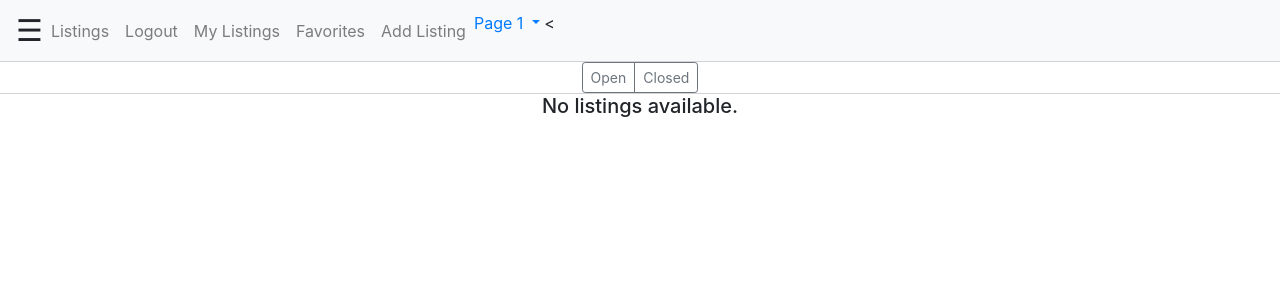
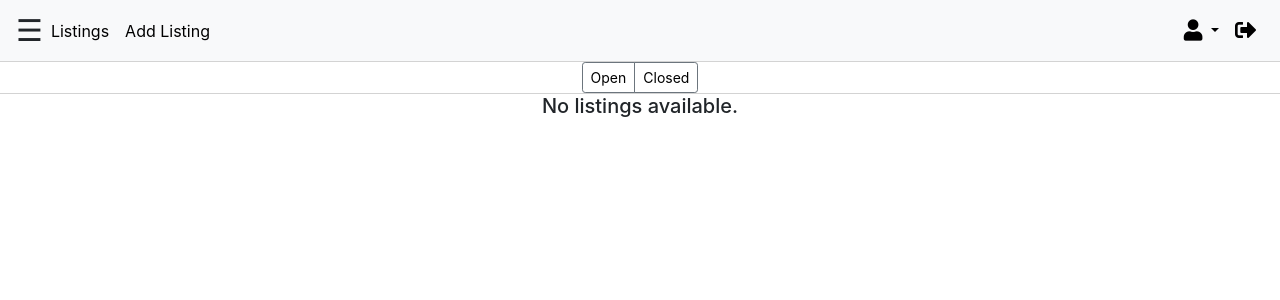
Before and after one commit to Mihaaai/RealEstateMarketplace, a Django app: page /list/my-listings/open in a window 1280 px wide. Shown: the top 300 px of the page. Run offline with Django 3.2, Linux system fonts and the light colour scheme; the visitor is signed in with stand-in values (Sample User, id 1); data that the repository does not hold is empty; some libraries are stand-ins or nearby versions.

Commit message:
changed navbar

```diff
--- a/project/RealEstateMarketPlace/static/css/main.css
+++ b/project/RealEstateMarketPlace/static/css/main.css
@@ -1,17 +1,26 @@
-body, html{
-    height:100%;
+body,
+html {
+    height: 100%;
+}
+
+a {
+    color: black !important;
+    text-decoration: none !important;
+}
+
+a:hover {
+    color: rgba(0, 0, 0, 0.7) !important;
 }
 
 /* Style page content - use this if you want to push the page content to the right when you open the side navigation */
-.main-container{
+.main-container {
     min-height: 100%;
-    transition: margin-left .5s;
+    transition: margin-left 0.5s;
     position: relative;
     height: 100%;
 }
 
-
- /* The side navigation menu */
+/* The side navigation menu */
 .sidenav {
     height: 100%; /* 100% Full-height */
     width: 0; /* 0 width - change this with JavaScript */
@@ -35,12 +44,10 @@ body, html{
     transition: 0.3s;
 }
 
-
 /* When you mouse over the navigation links, change their color */
 .sidenav a:hover {
     color: #f1f1f1;
 }
-
 
 /* Position and style the close button (top right corner) */
 .sidenav .closebtn {
@@ -56,10 +63,14 @@ body, html{
 
 /* On smaller screens, where height is less than 450px, change the style of the sidenav (less padding and a smaller font size) */
 @media screen and (max-height: 450px) {
-    .sidenav {padding-top: 15px;}
-    .sidenav a {font-size: 18px;}
+    .sidenav {
+        padding-top: 15px;
+    }
+    .sidenav a {
+        font-size: 18px;
+    }
 }
 
-.navbar{
+.navbar {
     border-bottom: 1px solid lightgrey;
 }
--- a/project/RealEstateMarketPlace/templates/template.html
+++ b/project/RealEstateMarketPlace/templates/template.html
@@ -1,16 +1,13 @@
-<!DOCTYPE html>
-{% load static %}
+<!DOCTYPE html> {% load static %}
 <html lang="en">
 
 <head>
     <title>{% block title %}Real Market Estate{% endblock %}</title>
     <link rel="stylesheet" type="text/css" href="https://maxcdn.bootstrapcdn.com/bootstrap/4.0.0/css/bootstrap.min.css" />
-        <link rel="stylesheet" href="https://use.fontawesome.com/releases/v5.0.9/css/all.css" integrity="sha384-5SOiIsAziJl6AWe0HWRKTXlfcSHKmYV4RBF18PPJ173Kzn7jzMyFuTtk8JA7QQG1" crossorigin="anonymous">
+    <link rel="stylesheet" href="https://use.fontawesome.com/releases/v5.0.9/css/all.css" integrity="sha384-5SOiIsAziJl6AWe0HWRKTXlfcSHKmYV4RBF18PPJ173Kzn7jzMyFuTtk8JA7QQG1"
+        crossorigin="anonymous">
 
-        <link rel="stylesheet" type="text/css" href="{% static 'css/main.css' %}" />
-
-        {% block styles %}
-        {%endblock%}
+    <link rel="stylesheet" type="text/css" href="{% static 'css/main.css' %}" /> {% block styles %} {%endblock%}
 
     <script src="https://code.jquery.com/jquery-3.2.1.min.js"></script>
     <script src='https://maxcdn.bootstrapcdn.com/bootstrap/4.0.0/js/bootstrap.min.js'></script>
@@ -28,70 +25,58 @@
     </script>
 
 </head>
+
 <body>
     <div class="main-container">
         {% block navbar %}
         <nav class='navbar navbar-expand-lg navbar-light bg-light'>
-                {% block sidebar %}
-                {% endblock %}
+            {% block sidebar %} {% endblock %}
 
             <div class="collapse navbar-collapse" id="navbarSupportedContent">
-                    <ul class="navbar-nav">
+                <ul class="navbar-nav mr-auto">
                     <li class="nav-item">
                         <a class="nav-link" href="{% url 'list_listings' %}">Listings</a>
                     </li>
                     {% if user.is_authenticated %}
                     <li class="nav-item">
-                            <a class="nav-link" href="{% url 'logout' %}">Logout</a>
-                        </li>
-                        {% else %}
-                        <li class="nav-item">
-                            <a class="nav-link" href="{% url 'login' %}">Login</a>
-                        </li>
-                        <li class="nav-item">
-                            <a class="nav-link" href="{% url 'register' %}">Register</a>
-                        </li>
-                        <li class="nav-item">
                         <a class="nav-link" href="{% url 'add' %}">Add Listing</a>
                     </li>
                     {% endif %}
-
+                </ul>
+                <ul class="navbar-nav ml-auto">
                     {% if user.is_authenticated %}
-
+                    <li class="nav-item dropdown">
+                        <a class="nav-link dropdown-toggle" data-toggle="dropdown" href="#" id="navbarDropdown">
+                            <i class="fas fa-user fa-lg"></i>
+                        </a>
+                        <ul class="dropdown-menu" aria-labelledby="navbarDropdown">
                             <li class="nav-item">
                                 <a class="nav-link" href="{% url 'list_my_listings' %}">My Listings</a>
                             </li>
                             <li class="nav-item">
                                 <a class="nav-link" href="{% url 'fav_listings' %}">Favorites</a>
                             </li>
+                        </ul>
+                    </li>
                     <li class="nav-item">
-                                <a class="nav-link" href="{% url 'add' %}">Add Listing</a>
+                        <a class="nav-link" href="{% url 'logout' %}">
+                            <i class="fas fa-sign-out-alt fa-lg"></i>
+                        </a>
                     </li>
-
-
-                            <li class="dropdown">
-                                <a class="dropdown-toggle" data-toggle="dropdown" href="#">Page 1
-                                <span class="caret"></span></a>
-                                <ul class="dropdown-menu">
+                    {% else %}
                     <li class="nav-item">
-                                    <a class="nav-link" href="{% url 'fav_listings' %}">Favorites</a>
+                        <a class="nav-link" href="{% url 'login' %}">
+                            <i class="fas fa-sign-in-alt fa-lg"></i>
+                        </a>
                     </li>
-                                  <li><a href="#">Page 1-2</a></li>
-                                  <li><a href="#">Page 1-3</a></li>
+                    <li class="nav-item">
+                        <a class="nav-link" href="{% url 'register' %}">Register</a>
+                    </li>
+                    {% endif %}
                 </ul>
-      <                     </li>
-                        </ul>
-                    {% endif %}
-
             </div>
         </nav>
-        {% endblock %}
-
-        {% block filter %}
-        {% endblock %}
-
-        {% block content %}
-        {% endblock %}
+        {% endblock %} {% block filter %} {% endblock %} {% block content %} {% endblock %}
     </div>
 </body>
 
```
Also changed, not shown: project/RealEstateMarketPlace/templates/list_listings_template.html (+8 -23 lines). Lines whose indentation alone changed are shown as unchanged.
